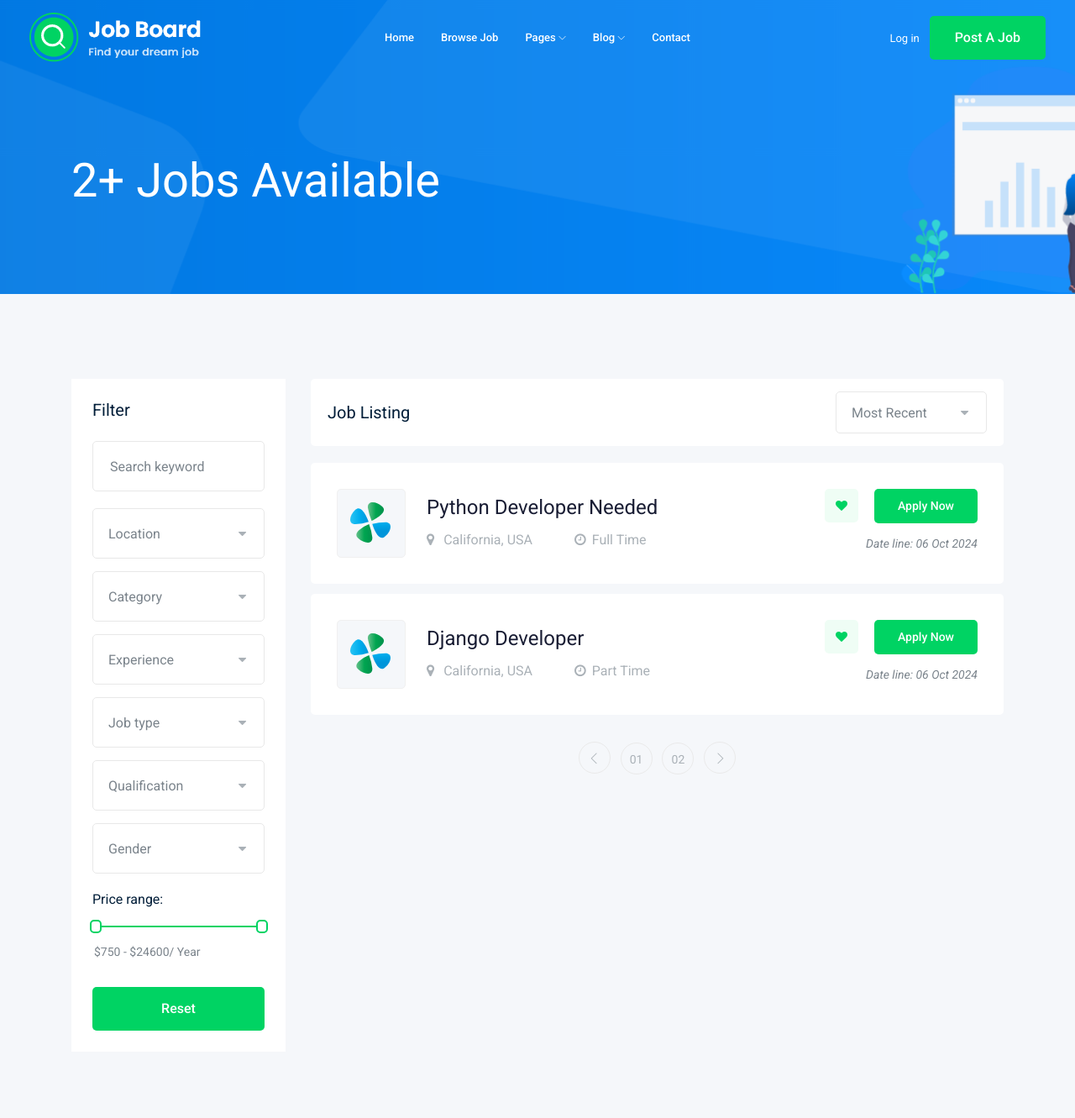
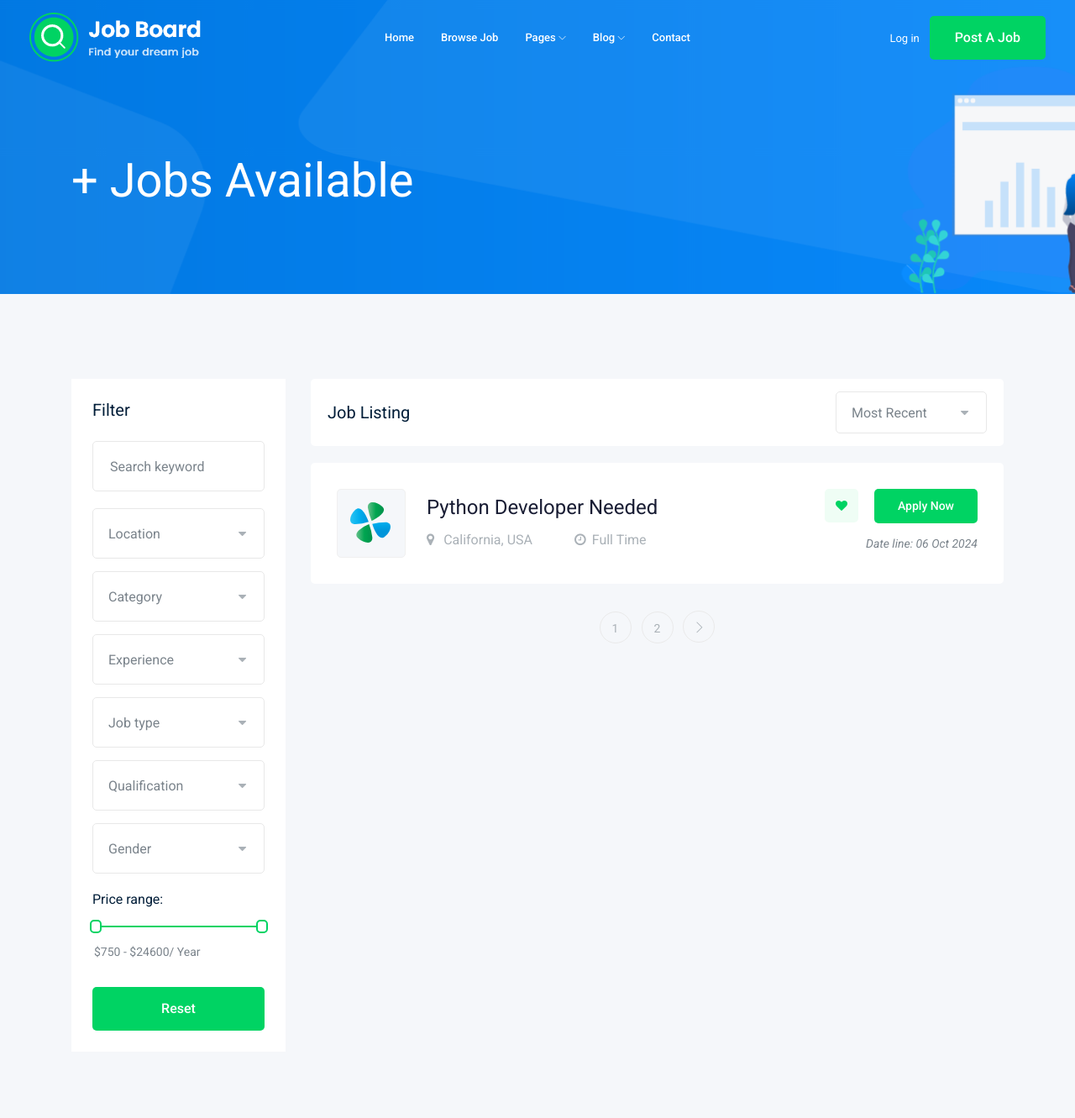
Before and after one commit to ZyadMadboly/django-job-board, a Django app: page /jobs/ in a window 1280 px wide. Shown: the top 1331 px of the page at 84% size. Run offline with Django 5.2, Linux system fonts and the light colour scheme; data comes from the database, SQL or seed files in the repository; both versions use the stored data as it was after the commit; some libraries are stand-ins or nearby versions.

Commit message:
Pagnation Added

```diff
--- a/job/templates/job/job_list.html
+++ b/job/templates/job/job_list.html
@@ -144,7 +144,7 @@
                                     <div class="jobs_right">
                                         <div class="apply_now">
                                             <a class="heart_mark" href="#"> <i class="fa fa-heart"></i> </a>
-                                            <a href="job_detail.html" class="boxed-btn3">Apply Now</a>
+                                            <a href="{% url 'jobs:job_detail' job.id %}" class="boxed-btn3">Apply Now</a>
                                         </div>
                                         <div class="date">
                                             <!-- <p>Date line: 31 Jan 2020</p> -->
@@ -157,18 +157,29 @@
                             {% endfor %}
 
                         </div>
+                        {% if jobs.has_other_pages %}
                         <div class="row">
                             <div class="col-lg-12">
                                 <div class="pagination_wrap">
                                     <ul>
-                                        <li><a href="#"> <i class="ti-angle-left"></i> </a></li>
-                                        <li><a href="#"><span>01</span></a></li>
-                                        <li><a href="#"><span>02</span></a></li>
-                                        <li><a href="#"> <i class="ti-angle-right"></i> </a></li>
+                                        {% if jobs.has_pervious %}
+                                        <li><a href="?page={{jobs.previous_page_number}}"> <i class="ti-angle-left"></i> </a></li>
+                                        {% endif %}
+
+
+                                        {%for i in jobs.paginator.page_range %}
+                                        <li><a href="?page={{i}}"><span>{{i}}</span></a></li>
+                                        {% endfor %}
+
+
+                                        {% if jobs.has_next %}
+                                        <li><a href="?page={{jobs.next_page_number}}"> <i class="ti-angle-right"></i> </a></li>
+                                        {% endif %}
                                     </ul>
                                 </div>
                             </div>
                         </div>
+                        {% endif %}
                     </div>
                 </div>
             </div>
--- a/job/views.py
+++ b/job/views.py
@@ -1,10 +1,17 @@
 from django.shortcuts import render
 from .models import Job
+from django.core.paginator import Paginator
+
 # Create your views here.
 def job_list(request):
     job_list = Job.objects.all()
+    paginator = Paginator(job_list, 1)  # Show 25 contacts per page.
+    page_number = request.GET.get('page')
+    page_obj = paginator.get_page(page_number)
+
+
     print(job_list)
-    context = {'jobs':job_list} # {template name : python name}
+    context = {'jobs':page_obj} # {template name : python name}
     return render(request ,'job/job_list.html',context)
 
 
```
Also changed, not shown: db.sqlite3.
